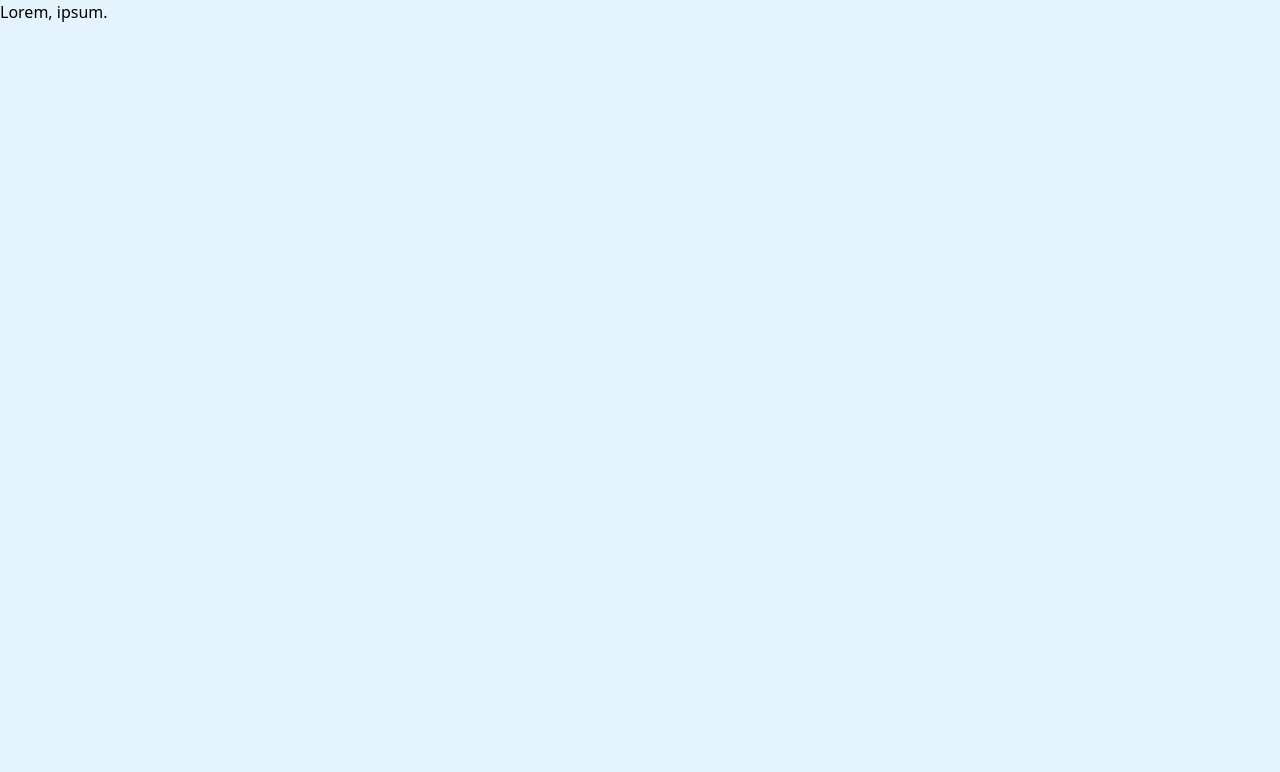
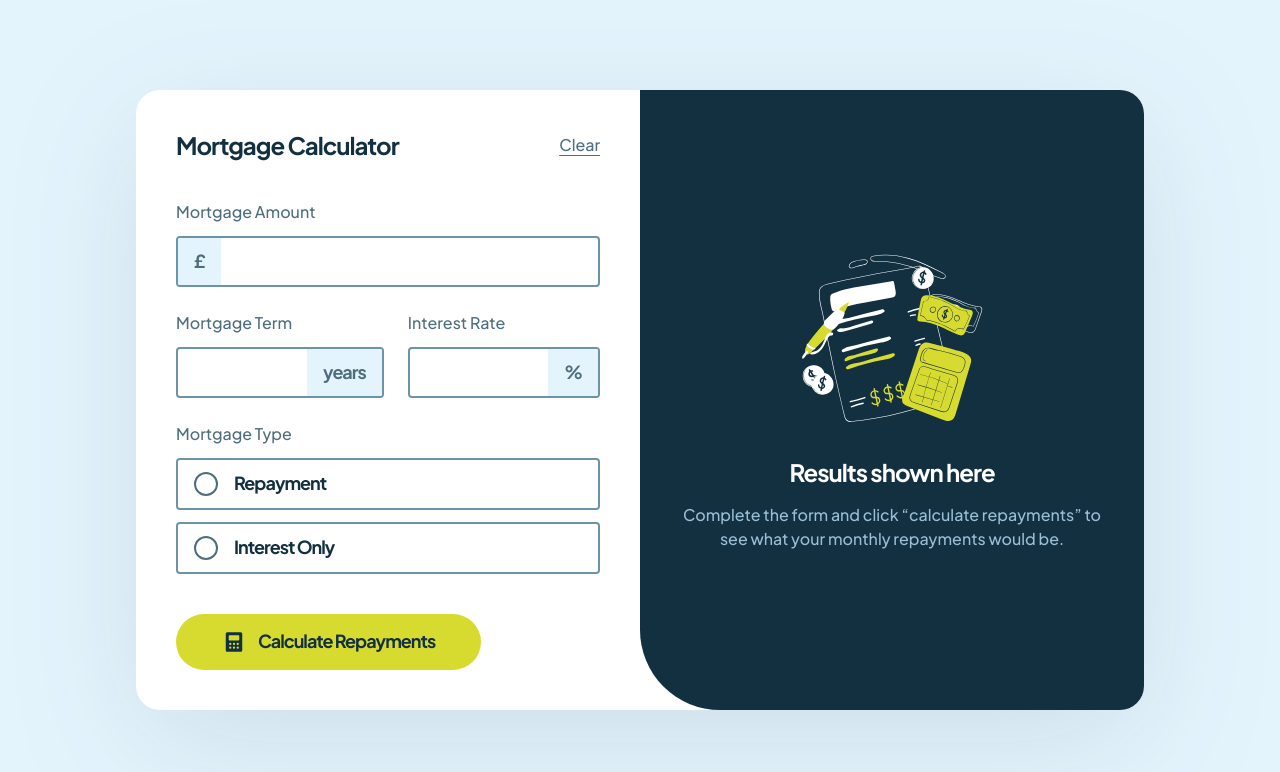
Before and after one commit to Ncticn/react-projects, a Next.js app in the folder 50-mortgage-repayment-calculator/: page / in a window 1280 px wide. Shown: the top 772 px of the page. Built offline with nearby package versions, Linux system fonts and the light colour scheme.

Commit message:
The general adjustments have been completed.

```diff
--- a/50-mortgage-repayment-calculator/src/app/layout.tsx
+++ b/50-mortgage-repayment-calculator/src/app/layout.tsx
@@ -9,8 +9,7 @@ export const metadata: Metadata = {
 
 const jakarta = Plus_Jakarta_Sans({
   subsets: ["latin"],
-  display: "swap",
-  variable: "--font-jakarta_sans"
+  display: "swap"
 });
 
 export default function RootLayout({
@@ -21,9 +20,9 @@ export default function RootLayout({
   return (
     <html
       lang="en"
-      className={`${jakarta.variable} h-full antialiased`}
+      className={`${jakarta.className} h-full antialiased`}
     >
-      <body className="min-h-full flex flex-col">{children}</body>
+      <body className="min-h-full flex flex-col items-center justify-center">{children}</body>
     </html>
   );
 }
--- a/50-mortgage-repayment-calculator/src/app/page.tsx
+++ b/50-mortgage-repayment-calculator/src/app/page.tsx
@@ -1,5 +1,11 @@
+
+// Components
+import SectionMortgageCalculator from "@/components/ui/SectionMortgageCalculator";
+
 export default function Home() {
   return (
-    <h1>Lorem, ipsum.</h1>
+    <main className="max-w-full md:max-w-172 lg:max-w-252 mx-auto not-lg:md:py-10 py-0">
+      <SectionMortgageCalculator />
+    </main>
   );
 }
--- a/50-mortgage-repayment-calculator/src/components/ui/FormMortgageCalculator.tsx
+++ b/50-mortgage-repayment-calculator/src/components/ui/FormMortgageCalculator.tsx
@@ -147,7 +147,7 @@ export default function FormMortgageCalculator({ calculatedResult }: FormMortgag
                 </div>
 
                 <div className="flex flex-col items-stretch justify-start gap-3">
-                    <label htmlFor="asdasdas" className="text-preset-4 text-slate-700">Mortgage Type</label>
+                    <label htmlFor="input-radio-repayment" className="text-preset-4 text-slate-700">Mortgage Type</label>
 
                     <InputRadio text="Repayment" inputId="input-radio-repayment" inputName="input-mortgage-type" value="repayment" selected={selected} setSelected={setSelected} />
                     <InputRadio text="Interest Only" inputId="input-radio-interest-only" inputName="input-mortgage-type" value="interestOnly" selected={selected} setSelected={setSelected} />
--- a/50-mortgage-repayment-calculator/src/components/ui/InputText.tsx
+++ b/50-mortgage-repayment-calculator/src/components/ui/InputText.tsx
@@ -27,7 +27,7 @@ export default function InputText({
     }
 
     return (
-        <div className="flex flex-col items-stretch justify-center lg:justify-start gap-3">
+        <div className="flex flex-col items-stretch justify-start gap-3">
 
             <label htmlFor={id} className="text-preset-4 text-slate-700">{label}</label>
             <div className={`flex items-stretch h-fit *:h-full justify-start gap-0 border-2 group focus-within:border-lime transition delay-150 ease-linear hover:border-slate-900 rounded-sm overflow-hidden relative ${error ? "border-red" : "border-slate-500"} ${addonPosition === "prefix" ? "flex-row" : "flex-row-reverse"}`}>
```
